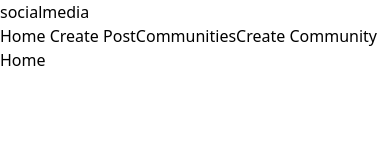
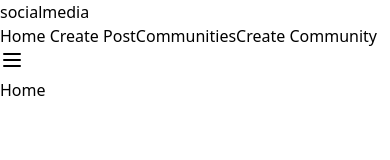
Before and after one commit to siyanasisi/social-media, a React (Vite) app: page / in a window 390 px wide. Shown: the top 160 px of the page. Built offline with nearby package versions, Linux system fonts and the light colour scheme.

Commit message:
feat: add mobile navigation to Navbar component

```diff
--- a/src/components/Navbar.tsx
+++ b/src/components/Navbar.tsx
@@ -1,6 +1,8 @@
 import { Link } from "react-router";
+import { useState } from "react";
 
 export const Navbar = () => {
+       const [menuOpen, setMenuOpen] = useState(false);
     return (
     <nav>
         <div>
@@ -16,6 +18,49 @@ export const Navbar = () => {
                     <Link to={"/communities"}>Communities</Link>
                     <Link to={"/community/create"}>Create Community</Link>
                 </div>
+
+                {/* mobile menu button */}
+                <div>
+                    {" "}
+                    <button onClick={() => setMenuOpen((prev) => !prev)}>
+                        <svg
+                            className="w-6 h-6"
+                            fill="none"
+                            stroke="currentColor"
+                            viewBox="0 0 24 24"
+                            xmlns="http://www.w3.org/2000/svg"
+                        >
+                            {menuOpen ? (
+                                <path
+                                    strokeLinecap="round"
+                                    strokeLinejoin="round"
+                                    strokeWidth={2}
+                                    d="M6 18L18 6M6 6l12 12"
+                                />
+                            ) : (
+                                <path
+                                    strokeLinecap="round"
+                                    strokeLinejoin="round"
+                                    strokeWidth={2}
+                                    d="M4 6h16M4 12h16M4 18h16"
+
+                                 />
+                            )}
+                        </svg>
+                    </button>
+                </div>
+
+                {/* mobile links */}
+                {menuOpen && (
+                <div>
+                    <div>
+                        <Link to={"/"}>Home</Link>
+                        <Link to={"/create"}> Create Post</Link>
+                        <Link to={"/communities"}>Communities</Link>
+                        <Link to={"/community/create"}>Create Community</Link>
+                    </div>
+                </div>
+                )}
             </div>
         </div>
     </nav>
```
